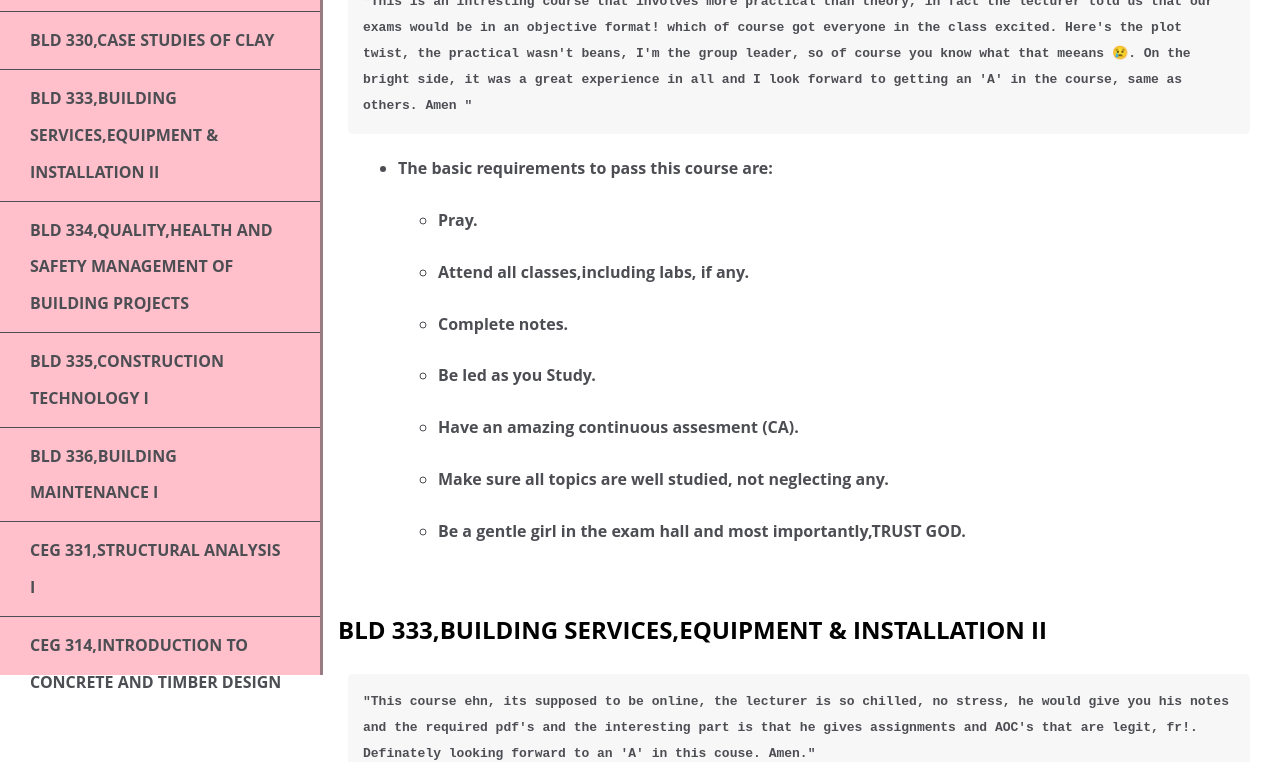
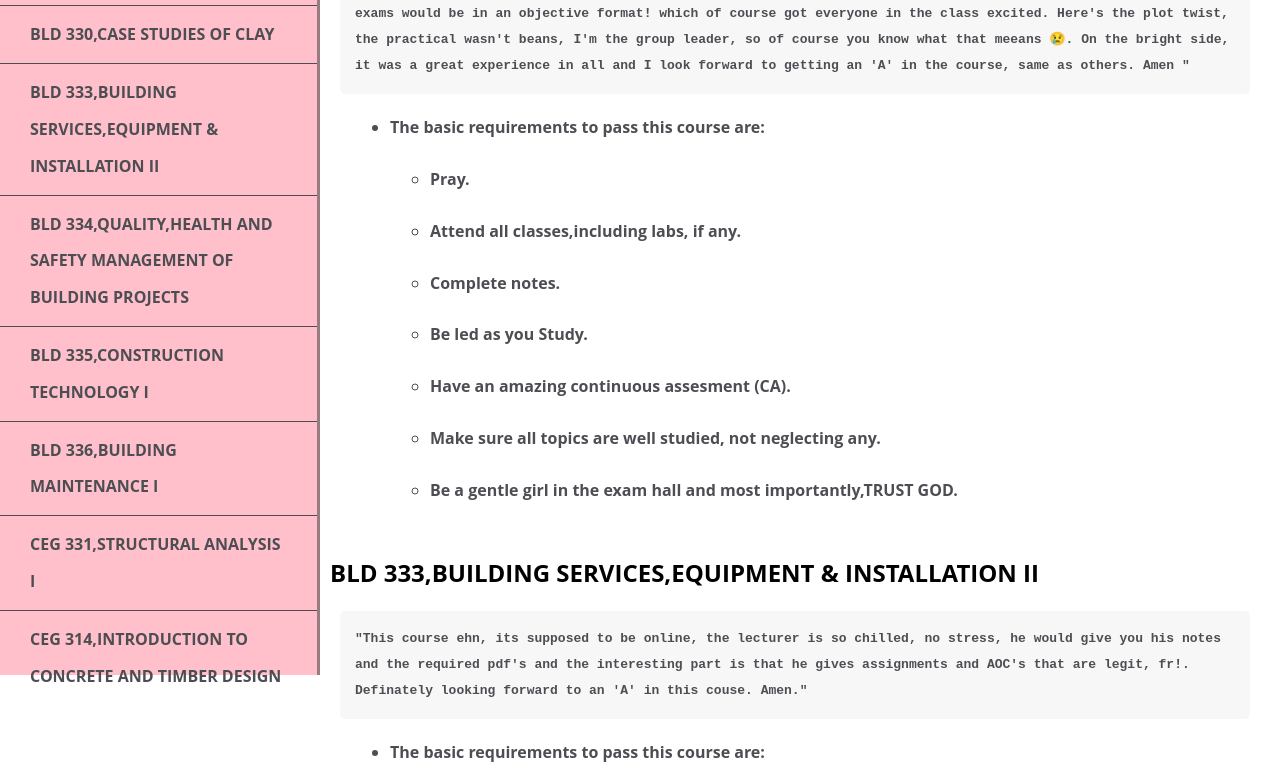
Before and after one commit to Bolupe/Technical-Docunmentation-Page, a plain HTML site: page index.html in a window 1280 px wide. Shown: the part 125-887 px from the top of the page. Drawn offline with Linux system fonts and the light colour scheme.

Commit message:
commit on main

```diff
--- a/styles.css
+++ b/styles.css
@@ -1,3 +1,9 @@
+*{
+    box-sizing: border-box;
+    max-width: 100%;
+    margin: 0px;
+}
+
 #navbar {
     position: fixed;
     min-width: 290px;
```
